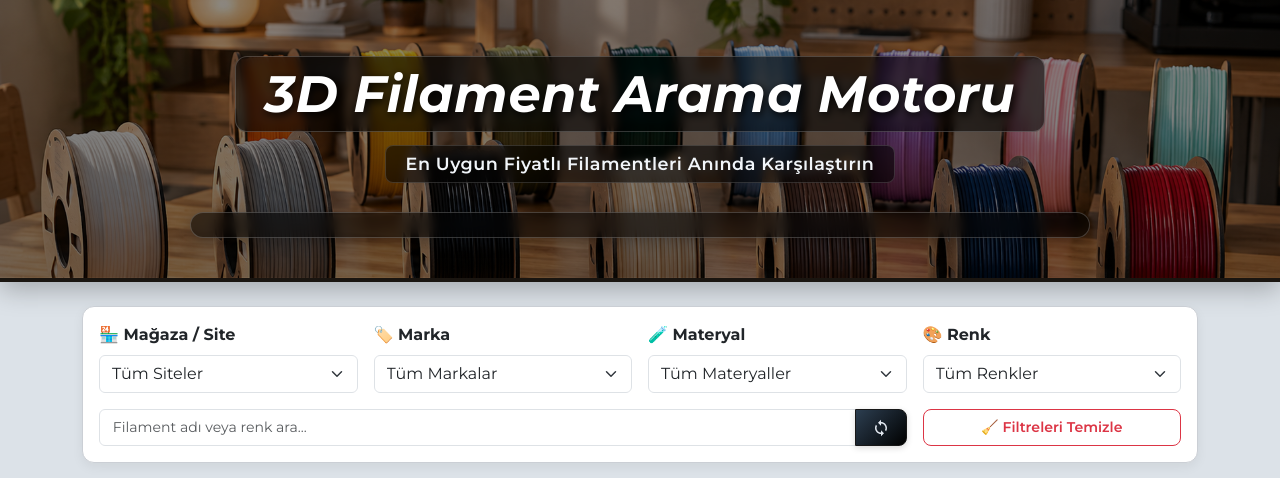
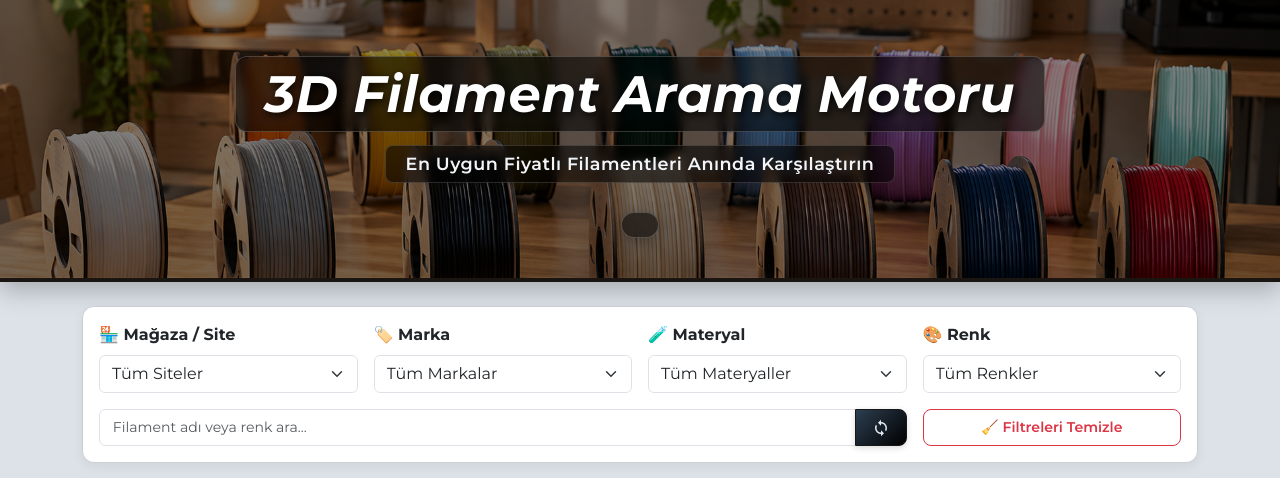
Before and after one commit to Cordamauro/filament-robotu, a Flask app: page / in a window 1280 px wide. Shown: the top 478 px of the page. Run offline with Flask 3, Linux system fonts and the light colour scheme; data that the repository does not hold is empty.

Commit message:
Update index.html

```diff
--- a/templates/index.html
+++ b/templates/index.html
@@ -61,18 +61,18 @@
             margin-bottom: 1.8rem;
         }
 
-        /* DENGELİ İKİ SATIRLI RENK PALETİ KAPSAYICISI */
+        /* TAM RENK TOPLARINA GÖRE SIKIŞAN İÇ KUTU */
         .spool-bar {
-            display: flex;
+            display: inline-flex;
             flex-direction: column;
             align-items: center;
             gap: 10px;
-            max-width: 900px;
+            width: fit-content;
             margin-left: auto;
             margin-right: auto;
             background-color: rgba(0, 0, 0, 0.55);
             backdrop-filter: blur(6px);
-            padding: 12px 20px;
+            padding: 12px 18px;
             border-radius: 24px;
             border: 1px solid rgba(255, 255, 255, 0.2);
             box-shadow: 0 4px 15px rgba(0,0,0,0.3);
@@ -83,7 +83,7 @@
             justify-content: center;
             align-items: center;
             gap: 12px;
-            width: 100%;
+            width: auto;
         }
 
         .spool-dot {
@@ -94,6 +94,7 @@
             box-shadow: 0 3px 6px rgba(0,0,0,0.5);
             transition: all 0.2s ease;
             cursor: pointer;
+            flex-shrink: 0;
         }
 
         .spool-dot:hover {
@@ -200,7 +201,7 @@
 <body>
 
 <div class="hero-banner mb-4">
-    <div class="container">
+    <div class="container text-center">
         <div>
             <h1 class="hero-title">3D Filament Arama Motoru</h1>
         </div>
@@ -208,8 +209,10 @@
             <p class="hero-subtitle">En Uygun Fiyatlı Filamentleri Anında Karşılaştırın</p>
         </div>
 
-        <!-- DİNAMİK DENGELİ RENK TOPLARI -->
-        <div id="spoolBar" class="spool-bar"></div>
+        <!-- TAM BOYUTTA ORTALANAN VE SIKIŞAN RENK ALANI -->
+        <div class="d-flex justify-content-center">
+            <div id="spoolBar" class="spool-bar"></div>
+        </div>
     </div>
 </div>
 
```
